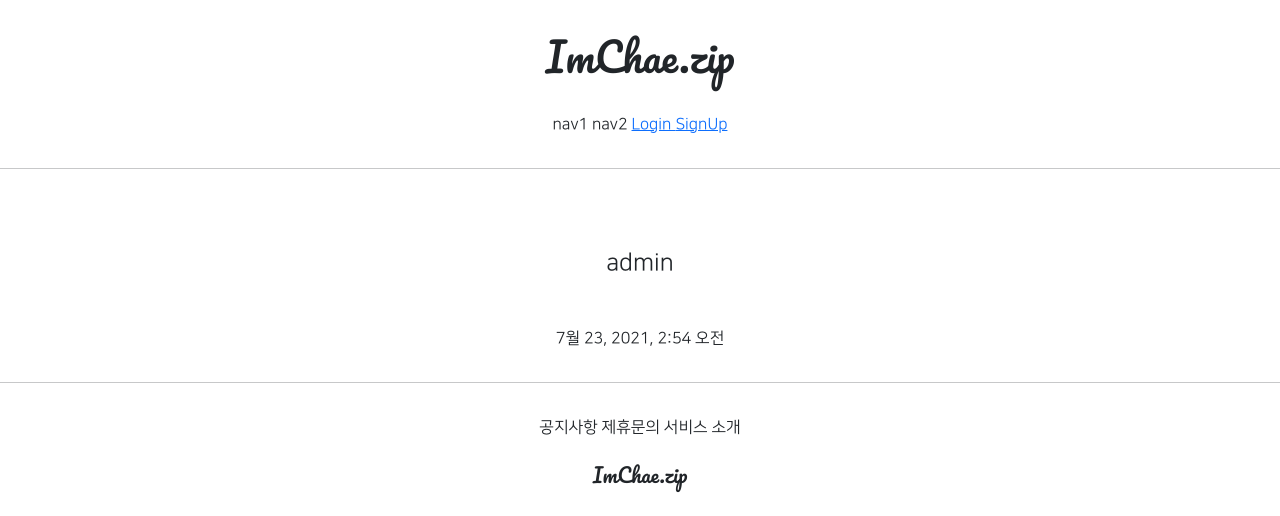
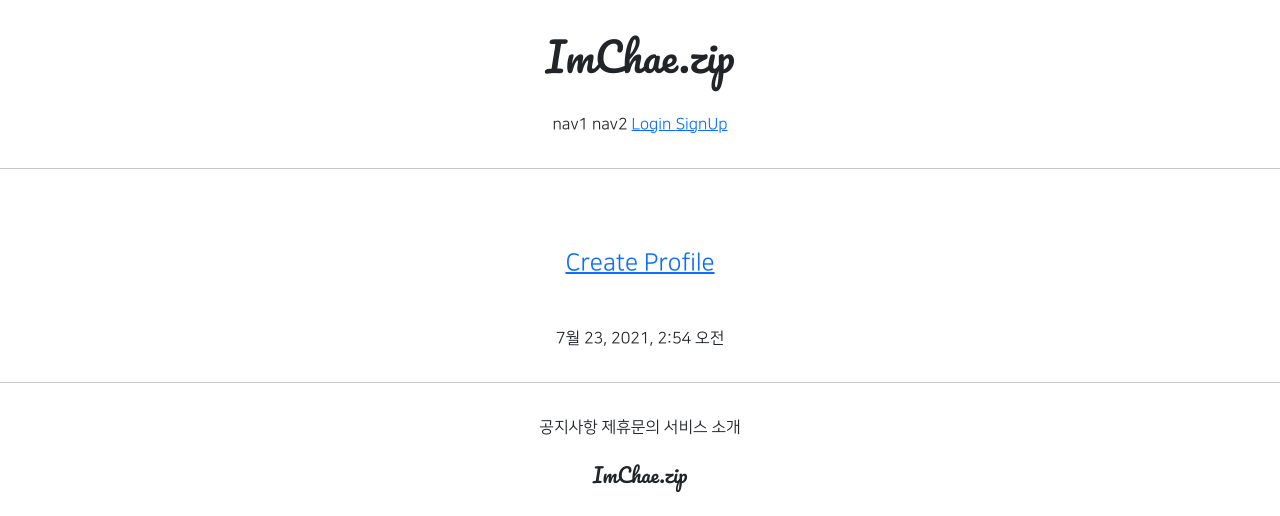
Before and after one commit to chaejinims2/djangoProject2, a Django app: page /accounts/detail/2 in a window 1280 px wide. Shown: the top 516 px of the page. Run offline with Django 3.2, Linux system fonts and the light colour scheme; data comes from the database, SQL or seed files in the repository; parts of the project's set-up code (start-up, migrations or seed data) failed here and were passed over; some libraries are stand-ins or nearby versions.

Commit message:
7/27 4ban class commit 4

```diff
--- a/accountapp/templates/accountapp/detail.html
+++ b/accountapp/templates/accountapp/detail.html
@@ -4,7 +4,19 @@
 
     <div class="text-center mw-500 m-auto">
         <div class="m-5">
-            <h4>{{ target_user.username }}</h4>
+            {%  if target_user.profile %}
+                <img src="{{ target_user.profile.image.url }}"
+                     class="profile_image m-4"
+                     alt="profile image">
+                <h4>{{ target_user.profile.nickname }}</h4>
+                <h5>{{ target_user.profile.message }}</h5>
+            {%  else %}
+            <h4>
+                <a href="{% url 'profileapp:create' %}">
+                    Create Profile
+                </a>
+            </h4>
+            {% endif %}
         </div>
         <div>
             {{ target_user.date_joined }}
--- a/djangoProject2/urls.py
+++ b/djangoProject2/urls.py
@@ -1,4 +1,4 @@
-"""djangoProject2 URL Configuration
+"""djangoProject URL Configuration
 
 The `urlpatterns` list routes URLs to views. For more information please see:
     https://docs.djangoproject.com/en/3.2/topics/http/urls/
@@ -13,6 +13,8 @@ Including another URLconf
     1. Import the include() function: from django.urls import include, path
     2. Add a URL to urlpatterns:  path('blog/', include('blog.urls'))
 """
+from django.conf import settings
+from django.conf.urls.static import static
 from django.contrib import admin
 from django.urls import path, include
 
@@ -21,4 +23,4 @@ urlpatterns = [
     path('admin/', admin.site.urls),
     path('accounts/', include('accountapp.urls')),
     path('profiles/', include('profileapp.urls')),
-]
+] + static(settings.MEDIA_URL, document_root=settings.MEDIA_ROOT)
--- a/static/base.css
+++ b/static/base.css
@@ -1,5 +1,6 @@
 .imchaezip_header_logo {
-    margin:2rem 0; font-family: 'Pacifico', cursive;
+    margin:2rem 0;
+    font-family: 'Pacifico', cursive;
 }
 
 .imchaezip_header_button {
@@ -7,14 +8,23 @@
 }
 
 .imchaezip_footer_logo {
-    margin:1.5rem 0; font-family: 'Pacifico', cursive;
+    margin:1.5rem 0;
+    font-family: 'Pacifico', cursive;
 }
 
 .imchaezip_footer_button {
     margin-top:2rem;
 }
 
+
 .mw-500 {
     max-width: 500px;
     padding: 1rem 1.5rem;
 }
+
+.profile_image {
+    height: 12rem;
+    width: 12rem;
+    border-radius: 20rem;
+    object-fit: cover;
+}
```
